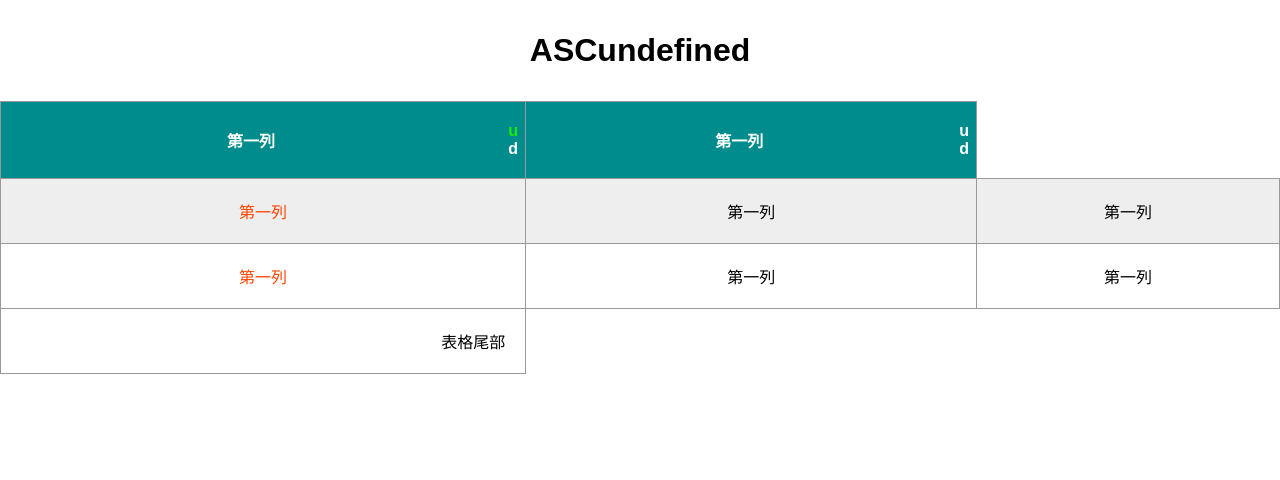
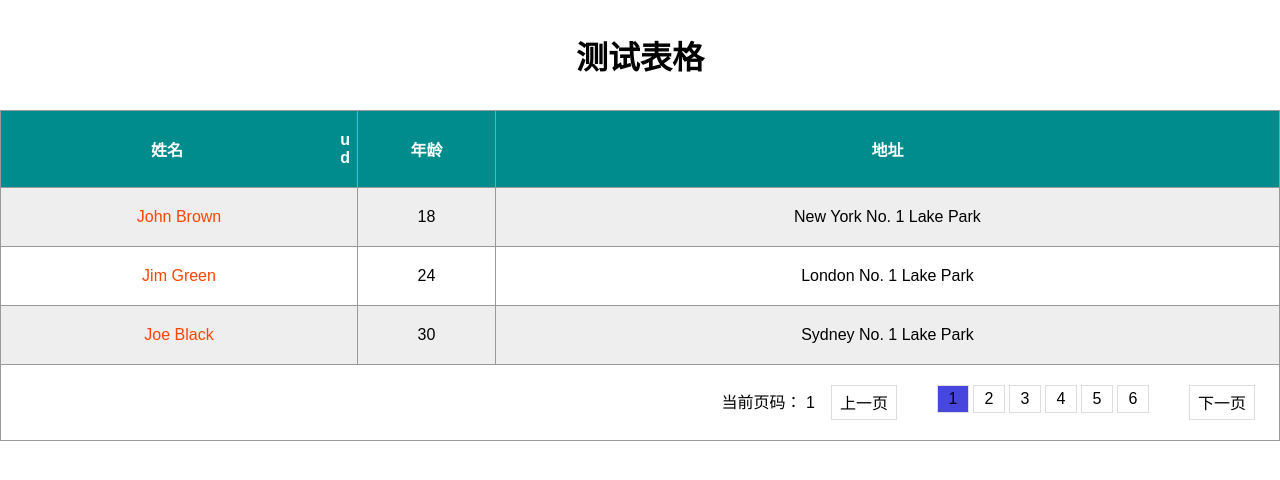
Before and after one commit to bysking/bird-trainning, a Vue app: page / in a window 1280 px wide. Shown: the top 480 px of the page. Built offline with nearby package versions, Linux system fonts and the light colour scheme.

Commit message:
add: 添加分页功能

```diff
--- a/src/table/Table.tsx
+++ b/src/table/Table.tsx
@@ -2,24 +2,24 @@
  * Created by uedc on 2021/10/11.
  */
 
-import { computed, defineComponent } from "@vue/composition-api";
-import { TablePublicProps, tableProps } from "./types";
+import { defineComponent } from "@vue/composition-api";
+import { tableProps } from "./types";
 import TablePage from "./TablePage";
 
 const tableConfig = {
   columns: [
     {
-      title: "Name",
+      title: "姓名",
       key: "name",
       sort: true,
       defaultSort: "ASC",
     },
     {
-      title: "Age",
+      title: "年龄",
       key: "age",
     },
     {
-      title: "Address",
+      title: "地址",
       key: "address",
     },
   ],
@@ -58,22 +58,12 @@ export default defineComponent({
     TablePage,
   },
   setup(props, { slots }) {
-    const classes = useClasses(props);
-
     return () => {
       return (
         <div>
-          <TablePage props={tableConfig}></TablePage>
+          <TablePage props={{ tableConfig: tableConfig }}></TablePage>
         </div>
       );
     };
   },
 });
-
-function useClasses(props: TablePublicProps) {
-  return computed(() => {
-    return {
-      "test-class": props?.test,
-    };
-  });
-}
--- a/src/table/TablePage.tsx
+++ b/src/table/TablePage.tsx
@@ -4,6 +4,7 @@
 
 import { defineComponent, ref } from "@vue/composition-api";
 import TableSort from "./components/sort/TableSort";
+import TablePagenation from "./components/pagination/TablePagenation";
 import "./style.less";
 
 export default defineComponent({
@@ -21,6 +22,7 @@ export default defineComponent({
   },
   components: {
     TableSort,
+    TablePagenation,
   },
   setup(props, {}) {
     const curSort: any = ref({
@@ -44,57 +46,86 @@ export default defineComponent({
       console.log(curSort.value);
     };
 
-    const getValue = () => {
-      return curSort.value.a + curSort.value.b;
+    const pageChange = (val: any) => {
+      console.log("分页变化", val);
+    };
+
+    const renderSort = (column: any) => {
+      if (!column.sort) {
+        return "";
+      }
+
+      return (
+        <table-sort
+          on={{ tableSort: tableSort }}
+          sortKey={column.key}
+          props={{ defaultSort: curSort.value }}
+          class="hd__sort"
+        ></table-sort>
+      );
+    };
+
+    const renderHead = (columns: any[]) => {
+      let template = columns.map((column: any) => {
+        return (
+          <th>
+            <div class="table-hd-tr-th">
+              <div class="hd__title">{column.title}</div>
+              {renderSort(column)}
+            </div>
+          </th>
+        );
+      });
+
+      return template;
+    };
+
+    const renderBody = (rowList: any[], columns: any) => {
+      function getColCfg(index: number) {
+        return props.tableConfig.columns[index];
+      }
+      function renderTd(tds: any[], columns: any[]) {
+        let newTDS = columns.map((col) => {
+          return <td>{tds[col.key]}</td>;
+        });
+
+        return newTDS;
+      }
+      let newRowList = rowList.map((row, index) => {
+        let headerCfg = getColCfg(index);
+
+        if (!headerCfg) {
+          return "";
+        }
+        return <tr>{renderTd(row, columns)}</tr>;
+      });
+
+      return newRowList;
+    };
+
+    const renderFoot = () => {
+      let columns = props.tableConfig.columns || [];
+
+      return (
+        <td colspan={columns.length}>
+          <table-pagenation on={{ pageChange: pageChange }}></table-pagenation>
+        </td>
+      );
     };
 
     return () => {
+      let columns = props.tableConfig.columns || [];
+      let rowList = props.tableConfig.data || [];
       return (
         <div>
           <table>
-            <caption>{getValue()}</caption>
+            <caption>测试表格</caption>
             <thead>
-              <tr>
-                <th>
-                  <div class="table-hd-tr-th">
-                    <div class="hd__title">第一列</div>
-                    <table-sort
-                      on={{ tableSort: tableSort }}
-                      sortKey="a"
-                      props={{ defaultSort: curSort.value }}
-                      class="hd__sort"
-                    ></table-sort>
-                  </div>
-                </th>
-                <th>
-                  <div class="table-hd-tr-th">
-                    <div class="hd__title">第一列</div>
-                    <table-sort
-                      on={{ tableSort: tableSort }}
-                      props={{ defaultSort: curSort.value }}
-                      sortKey="b"
-                      class="hd__sort"
-                    ></table-sort>
-                  </div>
-                </th>
-              </tr>
+              <tr>{renderHead(columns)}</tr>
             </thead>
-            <tbody>
-              <tr>
-                <td>第一列</td>
-                <td>第一列</td>
-                <td>第一列</td>
-              </tr>
-              <tr>
-                <td>第一列</td>
-                <td>第一列</td>
-                <td>第一列</td>
-              </tr>
-            </tbody>
+            <tbody>{renderBody(rowList, columns)}</tbody>
             <tfoot>
-              <tr>
-                <td>表格尾部</td>
-              </tr>
+              <tr>{renderFoot()}</tr>
             </tfoot>
           </table>
         </div>
--- /dev/null
+++ b/src/table/components/pagination/TablePagenation.tsx
@@ -0,0 +1,112 @@
+/**
+ * Created by uedc on 2021/10/11.
+ */
+
+import { defineComponent, ref, computed, watch } from "@vue/composition-api";
+import "./style.less";
+
+export default defineComponent({
+  name: "TablePagenation",
+  props: {
+    pageConfig: {
+      type: Object,
+      default: () => ({
+        pageSize: 10, //一页的数据条数
+        pageNo: 1, //当前页的索引
+        total: 300, //总的数据条数
+        pageTotal: 30, //总的页数
+      }),
+    },
+  },
+  components: {},
+  setup(props, { emit }) {
+    const pageTotal = computed(() => {
+      const config = props.pageConfig;
+      if (config.pageTotal) {
+        return config.pageTotal;
+      } else {
+        if (config.pageSize && config.total) {
+          return Math.ceil(config.total / config.pageSize);
+        } else {
+          return 0;
+        }
+      }
+    });
+    const curPage = ref(props.pageConfig.pageNo);
+
+    watch(
+      () => curPage.value,
+      (val) => {
+        emit("pageChange", val);
+      }
+    );
+
+    const moveFront = () => {
+      if (curPage.value > 1) {
+        curPage.value = curPage.value - 1;
+      }
+    };
+    const moveNext = () => {
+      if (curPage.value < pageTotal.value) {
+        curPage.value = curPage.value + 1;
+      }
+    };
+
+    const moveToPage = (pageIndex: number) => {
+      curPage.value = pageIndex;
+    };
+
+    const showList: any = ref([]);
+
+    const renderPage = () => {
+      let showListTotal = Array(pageTotal.value)
+        .fill(1)
+        .map((item, index) => index + 1);
+
+      let showLength = 6; // 分页展示的页面数量
+
+      if (showListTotal.length && !showList.value.includes(curPage.value)) {
+        if (curPage.value < showLength) {
+          showList.value = showListTotal.slice(0, showLength);
+        } else if (curPage.value + showLength > showListTotal.length) {
+          showList.value = showListTotal.slice(
+            showListTotal.length - showLength,
+            showListTotal.length
+          );
+        } else {
+          showList.value = showListTotal.slice(
+            curPage.value - 1,
+            curPage.value + showLength
+          );
+        }
+      }
+
+      return showList.value.map((item) => {
+        return (
+          <span
+            class={
+              curPage.value === item ? "page-btn page-btn__active" : "page-btn"
+            }
+            onClick={moveToPage.bind(this, item)}
+          >
+            {item}
+          </span>
+        );
+      });
+    };
+    return () => {
+      return (
+        <div class="pagenation-wrap">
+          <div class="page-btn-cur"> 当前页码： {curPage.value}</div>
+          <div class="page-btn-click" onClick={moveFront}>
+            上一页
+          </div>
+          <div class="page-num-list">{renderPage()}</div>
+          <div class="page-btn-click" onClick={moveNext}>
+            下一页
+          </div>
+        </div>
+      );
+    };
+  },
+});
--- /dev/null
+++ b/src/table/components/pagination/style.less
@@ -0,0 +1,48 @@
+.page-btn {
+  display: inline-block;
+  border: 1px solid #ddd;
+  text-align: center;
+  cursor: pointer;
+  padding: 4px 8px;
+  margin-right: 4px;
+  overflow: auto;
+  min-width: 32px;
+  max-width: 48px;
+
+  &:hover {
+    background-color: rgb(71, 71, 224);
+  }
+}
+
+.page-btn-click {
+  display: inline-block;
+  border: 1px solid #ddd;
+  text-align: center;
+  cursor: pointer;
+  padding: 4px 8px;
+  margin-right: 4px;
+
+  &:hover {
+    background-color: rgb(71, 71, 224);
+  }
+}
+
+.page-btn__active {
+  background-color: rgb(71, 71, 224);
+}
+
+.pagenation-wrap {
+  display: flex;
+  justify-content: flex-end;
+
+  .page-num-list {
+    width: 288px;
+    text-align: center;
+  }
+
+  .page-btn-cur {
+    display: inline-block;
+    line-height: 35px;
+    margin-right: 16px;
+  }
+}
```
